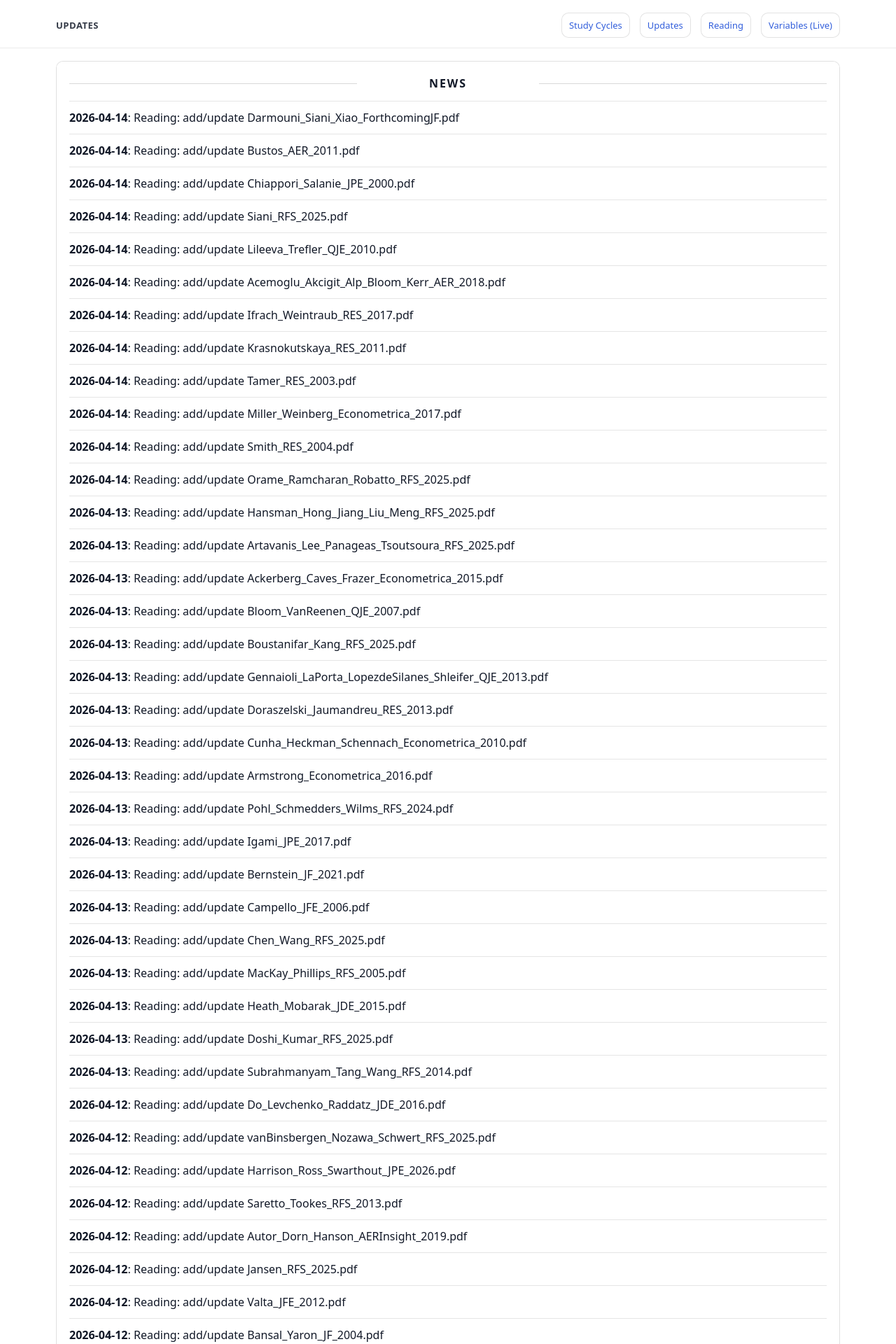
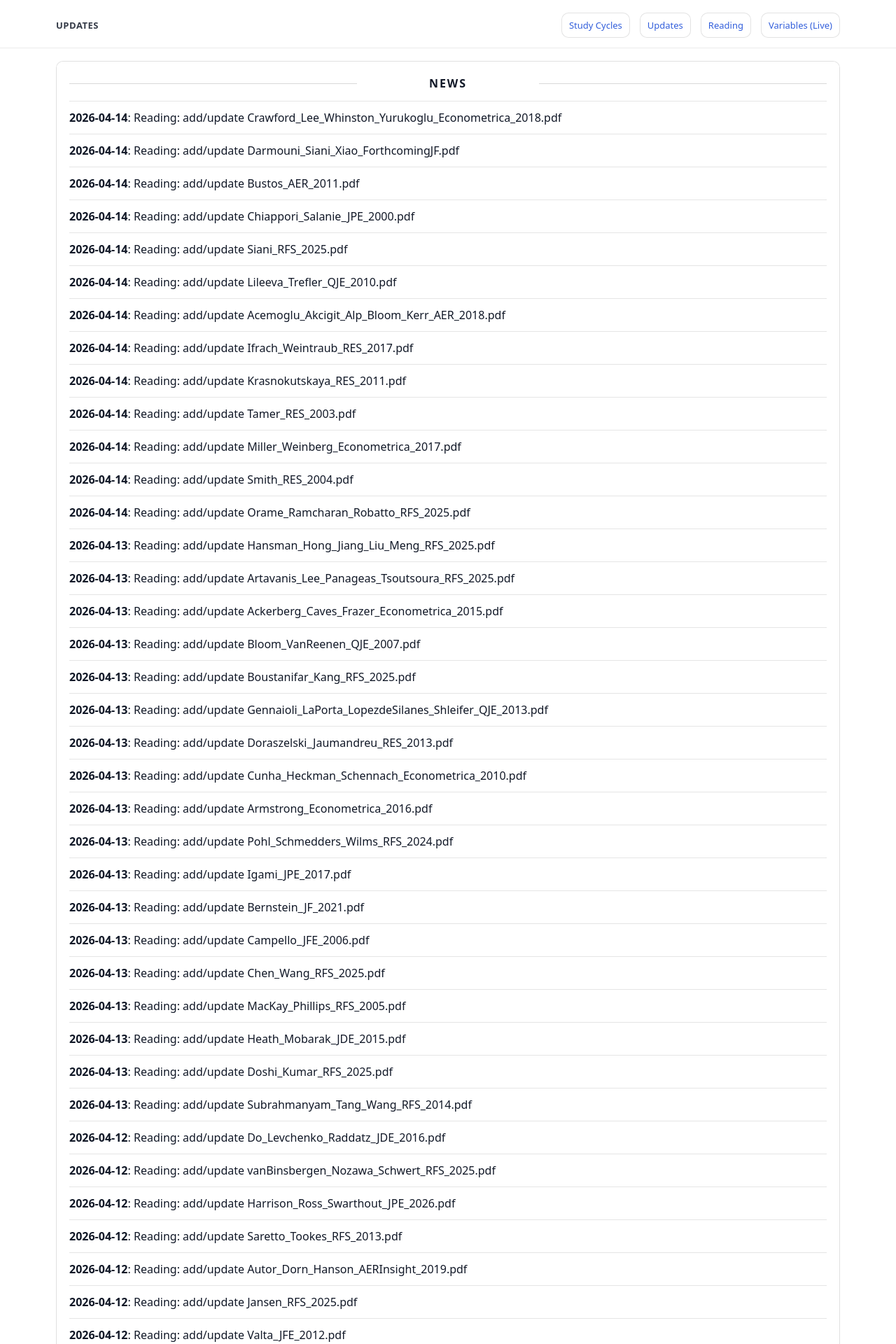
Before and after one commit to yaxinzn/study-archive, a Jekyll site: the page built from updates/index.md, in a window 1280 px wide. Shown: the top 1920 px of the page at 70% size. Built offline with Jekyll 4.4.1, drawn with Linux system fonts in a browser that asks for light colours; some of the changed text lies outside the part shown.

Commit message:
chore: update NEWS feed

```diff
--- a/_data/news.yml
+++ b/_data/news.yml
@@ -1,4 +1,7 @@
 # Auto-generated update history (sorted newest -> oldest). Do not edit manually.
+- ts: "1776165109"
+  date: "2026-04-14"
+  title: "Reading: add/update Crawford_Lee_Whinston_Yurukoglu_Econometrica_2018.pdf"
 - ts: "1776164314"
   date: "2026-04-14"
   title: "Reading: add/update Darmouni_Siani_Xiao_ForthcomingJF.pdf"
```
